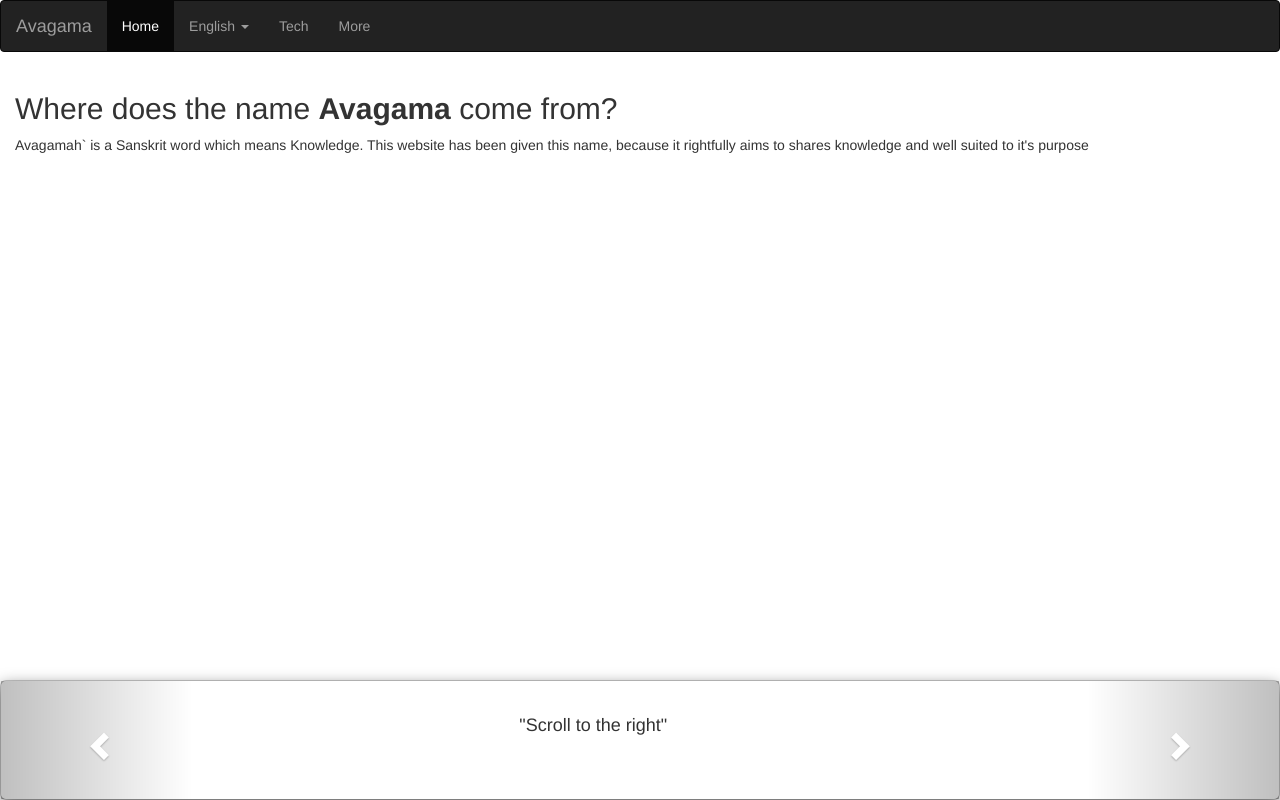
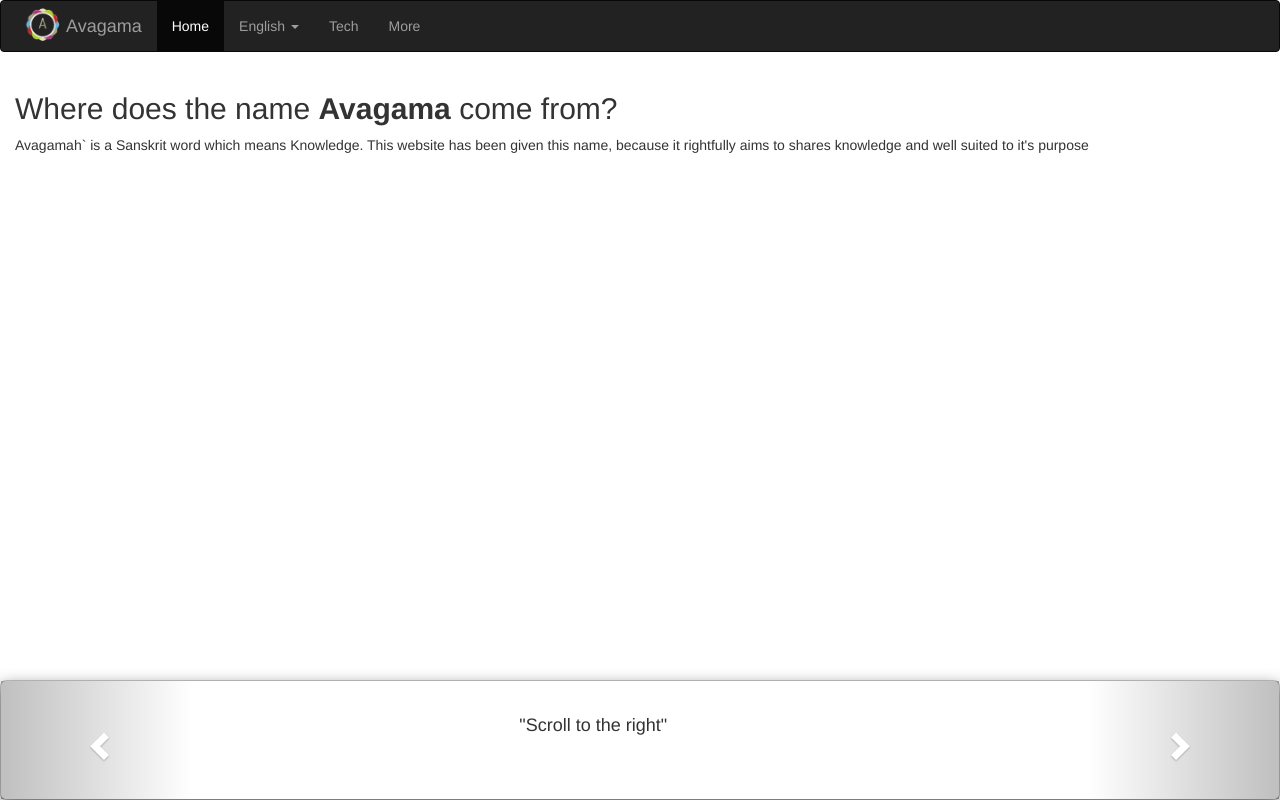
Before and after one commit to SoniPinjala/Avagama, a plain HTML site: page frontend/index.html in a window 1280 px wide. Drawn offline with nearby package versions, Linux system fonts and the light colour scheme.

Commit message:
added logo to navbar

```diff
--- a/frontend/index.html
+++ b/frontend/index.html
@@ -13,6 +13,9 @@
 <body>
     <nav class="navbar navbar-inverse">
         <div class="container-fluid">
+        <a class="navbar-header" href="index.html">
+          <img src="avagama-logo.png" alt="Logo" style="width:50px;">
+        </a>
           <div class="navbar-header">
             <a class="navbar-brand" href="index.html">Avagama</a>
           </div>
```
Also changed, not shown: frontend/articles.html (+3 -0 lines).
